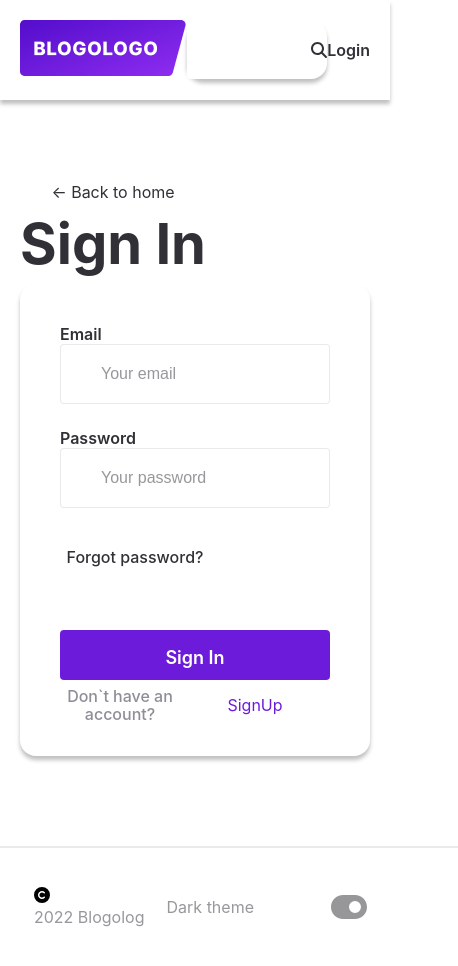
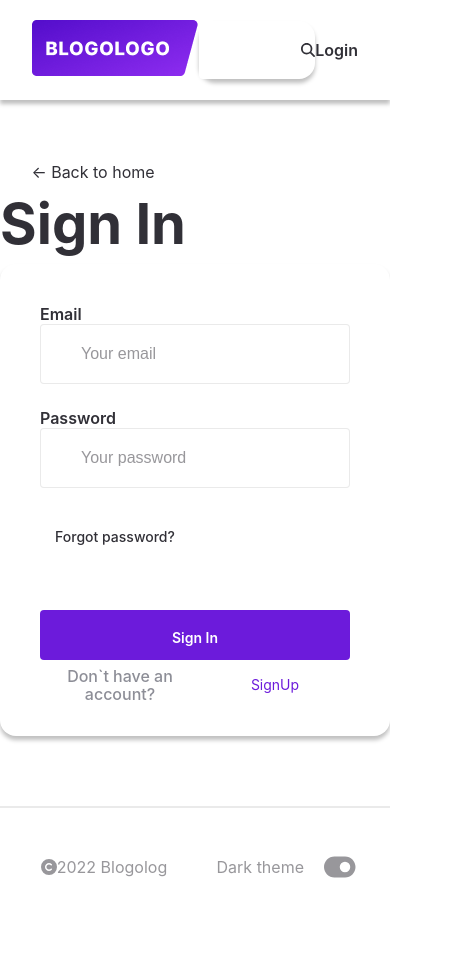
Before and after one commit to Shelkovskiy/NewsBLogApp-use-React-Redux-, a React (Create React App) app in the folder react-redux-app/: page /signinpage in a window 390 px wide. Shown: the whole page, 458 px wide, since content can reach past the window. After the commit the page ends 926 px from the top, so only its background shows below. Built offline with nearby package versions, Linux system fonts and the light colour scheme.

Commit message:
feature: add media queries

```diff
--- a/react-redux-app/src/components/Pagination/index.ts
+++ b/react-redux-app/src/components/Pagination/index.ts
@@ -1,21 +1,53 @@
 import styled from "styled-components";
+import { device } from "../../constants/size";
 
 interface IPageProps {
 	isSelected: boolean;
 }
 
 export const Page = styled.span<IPageProps>`
-	width: 40px;
+	width: 100%;
 	font-family: "Inter";
 	font-style: normal;
 	font-weight: ${(props) => (props.isSelected ? "700" : "400")};
-	font-size: 14px;
 	line-height: 24px;
 	text-transform: uppercase;
 	cursor: pointer;
 	border: ${(props) =>
 		props.isSelected ? "3px solid black" : "1px solid grey"};
-	border-radius: 60%;
+	border-radius: 50%;
 	text-align: center;
 	color: ${(props) => (props.isSelected ? "black" : "rgba(49, 48, 55, 1)")};
+
+	@media ${device.desktop} {
+		font-size: 16px;
+		max-width: 40px;
+	}
+	@media ${device.tablet} {
+		max-width: 25px;
+		font-size: 14px;
+		border: none;
+	}
+	@media ${device.mobile} {
+		max-width: 20px;
+		font-size: 14px;
+		border: none;
+	}
 `;
+
+export const PaginationContainer = styled.div`
+	box-sizing: border-box;
+	width: 100%;
+	display: flex;
+	justify-content: space-between;
+
+	@media ${device.desktop} {
+		max-width: 600px;
+	}
+	@media ${device.tablet} {
+		max-width: 350px;
+	}
+	@media ${device.mobile} {
+		max-width: 150px;
+	}
+`;
--- a/react-redux-app/src/components/common-components/Button/index.tsx
+++ b/react-redux-app/src/components/common-components/Button/index.tsx
@@ -1,5 +1,6 @@
 import React from "react";
 import styled from "styled-components";
+import { device } from "../../../constants/size";
 
 interface IButtonProps extends IButtonVisualProps {
 	children: React.ReactNode;
@@ -40,6 +41,14 @@ export const Btn = styled.button<IButtonVisualProps>`
 	border: ${(props) => props.border || "none"};
 	border-radius: ${(props) => props.borderRadius || "4"}px;
 	cursor: pointer;
+
+	@media ${device.mobile} {
+		font-size: 12px;
+	}
+
+	@media ${device.tablet} {
+		font-size: 14px;
+	}
 `;
 
 const Button = ({
--- a/react-redux-app/src/components/common-components/Container/index.tsx
+++ b/react-redux-app/src/components/common-components/Container/index.tsx
@@ -1,5 +1,6 @@
 import React from "react";
 import styled from "styled-components";
+import { device } from "../../../constants/size";
 
 interface ICustomComponentsContainer {
 	maxWidth?: string;
@@ -13,6 +14,7 @@ interface ICustomComponentsContainer {
 	color?: string;
 	background?: string;
 	borderRadius?: string;
+	gap?: string;
 }
 
 export const ComponentsContainer = styled.div<ICustomComponentsContainer>`
@@ -27,6 +29,19 @@ export const ComponentsContainer = styled.div<ICustomComponentsContainer>`
 	padding: ${(props) => props.padding || 0};
 	justify-content: ${(props) => props.justifyContent || "space-between"};
 	align-items: ${(props) => props.alignItems || "center"};
+	box-sizing: border-box;
+	gap: ${(props) => props.gap};
+
+	@media ${device.desktop} {
+		max-width: 1120px;
+	}
+
+	@media ${device.tablet} {
+		max-width: 686px;
+	}
+	@media ${device.mobile} {
+		max-width: 272px;
+	}
 `;
 
 export default ComponentsContainer;
--- a/react-redux-app/src/components/common-components/Form/index.ts
+++ b/react-redux-app/src/components/common-components/Form/index.ts
@@ -1,7 +1,7 @@
 import styled from "styled-components";
 
 interface IFormProps {
-	maxwidth: string;
+	maxwidth?: string;
 	maxheigth: string;
 	padding: string;
 	margin: string;
@@ -15,7 +15,7 @@ export const Form = styled.form<IFormProps>`
 	display: flex;
 	flex-direction: ${(props) => props.flexDirection || "column"};
 	box-sizing: border-box;
-	max-width: ${(props) => props.maxwidth}px;
+	max-width: ${(props) => props.maxwidth};
 	max-height: ${(props) => props.maxheigth}px;
 	padding: ${(props) => props.padding}px;
 	margin: ${(props) => props.margin};
--- a/react-redux-app/src/components/common-components/Layout/Footer/index.tsx
+++ b/react-redux-app/src/components/common-components/Layout/Footer/index.tsx
@@ -4,15 +4,19 @@ import Button from "../../Button";
 import { faCopyright, faToggleOn } from "@fortawesome/free-solid-svg-icons";
 import { FontAwesomeIcon } from "@fortawesome/react-fontawesome";
 import CustomText from "../../Text/index";
+import { device } from "../../../../constants/size";
+import ComponentsContainer from "../../Container";
 
 interface IFooter {
 	background?: string;
 	margin?: string;
 	padding?: string;
+	maxWidth?: string;
 }
 
 const FooterBlock = styled.footer<IFooter>`
-	max-width: 1120px;
+	box-sizing:border-box;
+	max-width: ${(props) => props.maxWidth};
 	border-top: 2px solid rgba(49, 48, 55, 0.1);
 	display: flex;
 	background: ${(props) => props.background || "none"};
@@ -23,7 +27,23 @@ const FooterBlock = styled.footer<IFooter>`
 	justify-content: space-between;
 	align-items: center;
 	left: 270px;
-	width: 100%;
+	width:100%;
+
+	@media ${device.desktop} {
+		padding: 34px;
+		max-width:1120px
+	}
+
+	@media ${device.tablet} {
+		padding: 34px;
+		max-width:688px;
+	}
+
+	@media ${device.mobile} {
+		padding: 32px 0px;
+		flex-direction: column;
+		max-width:272px;
+	}
 `;
 
 const DarkThemeBlock = styled.div`
@@ -37,19 +57,32 @@ const DarkThemeBlock = styled.div`
 const Footer = () => {
 	return (
 		<>
-			<FooterBlock background="none" margin="auto auto 0" padding="34">
-				<div>
-					<div>{<FontAwesomeIcon icon={faCopyright} size="1x" />}</div>
+			<FooterBlock background="none" margin="auto auto 0">
+				<ComponentsContainer
+					width="140px"
+					display="flex"
+					justifyContent="center"
+				>
+					<div>
+						{
+							<FontAwesomeIcon
+								icon={faCopyright}
+								size="1x"
+								color="rgba(49, 48, 55, 0.5)"
+							/>
+						}
+					</div>
 					<CustomText
 						fontfamily="Inter"
 						fontsize="16"
 						color="rgba(49, 48, 55, 0.5)"
 						lineheight="24"
 						fontweight="400"
+						margin="start"
 					>
 						2022 Blogolog
 					</CustomText>
-				</div>
+				</ComponentsContainer>
 				<DarkThemeBlock>
 					<CustomText
 						fontfamily="Inter"
@@ -60,7 +93,7 @@ const Footer = () => {
 					>
 						Dark theme
 					</CustomText>
-					<Button background="none" border="none">
+					<Button background="none" width="32px" border="none">
 						<FontAwesomeIcon
 							icon={faToggleOn}
 							color="rgba(49, 48, 55, 0.5)"
--- a/react-redux-app/src/components/common-components/Layout/Headers/index.tsx
+++ b/react-redux-app/src/components/common-components/Layout/Headers/index.tsx
@@ -16,6 +16,7 @@ import {
 	isAuthSelector,
 } from "../../../../redux/selectors/authSelectrors";
 import ComponentsContainer from "../../Container";
+import { device } from "../../../../constants/size";
 
 interface IHeader {
 	background?: string;
@@ -24,15 +25,34 @@ interface IHeader {
 }
 
 const HeaderBlock = styled.header<IHeader>`
+	box-sizing: border-box;
 	background: ${(props) => props.background || "none"};
 	margin: ${(props) => props.margin || "start"};
-	padding: ${(props) => props.padding || "0"}px;
+	padding: ${(props) => props.padding || "0px"};
 	display: flex;
 	flex-direction: row;
 	justify-content: space-evenly;
 	align-items: center;
 	top: 0px;
 	box-shadow: 0px 4px 4px 0px rgba(0, 0, 0, 0.25);
+
+	@media ${device.mobile} {
+		${Form} {
+			display: none;
+		}
+	}
+
+	@media ${device.tablet} {
+		${Form} {
+			max-width: 330px;
+		}
+	}
+
+	@media ${device.desktop} {
+		${Form} {
+			max-width: 1400px;
+		}
+	}
 `;
 
 const initialSearchValue = {
@@ -60,15 +80,14 @@ const Header = () => {
 
 	return (
 		<>
-			<HeaderBlock padding="20">
+			<HeaderBlock padding="20px 32px">
 				<CustomLnk to="/mainpage">
 					<div>
 						<img src={Image} alt="logo" />
 					</div>
 				</CustomLnk>
 				<Form
-					width="1300px"
-					maxwidth="1300"
+					width="100%"
 					maxheigth="100"
 					padding="0"
 					margin="auto"
--- a/react-redux-app/src/components/common-components/Layout/index.tsx
+++ b/react-redux-app/src/components/common-components/Layout/index.tsx
@@ -5,7 +5,6 @@ import { Outlet } from "react-router-dom";
 import styled from "styled-components";
 
 const MainContent = styled.main`
-	margin: 20px;
 	position: relative;
 `;
 
```
